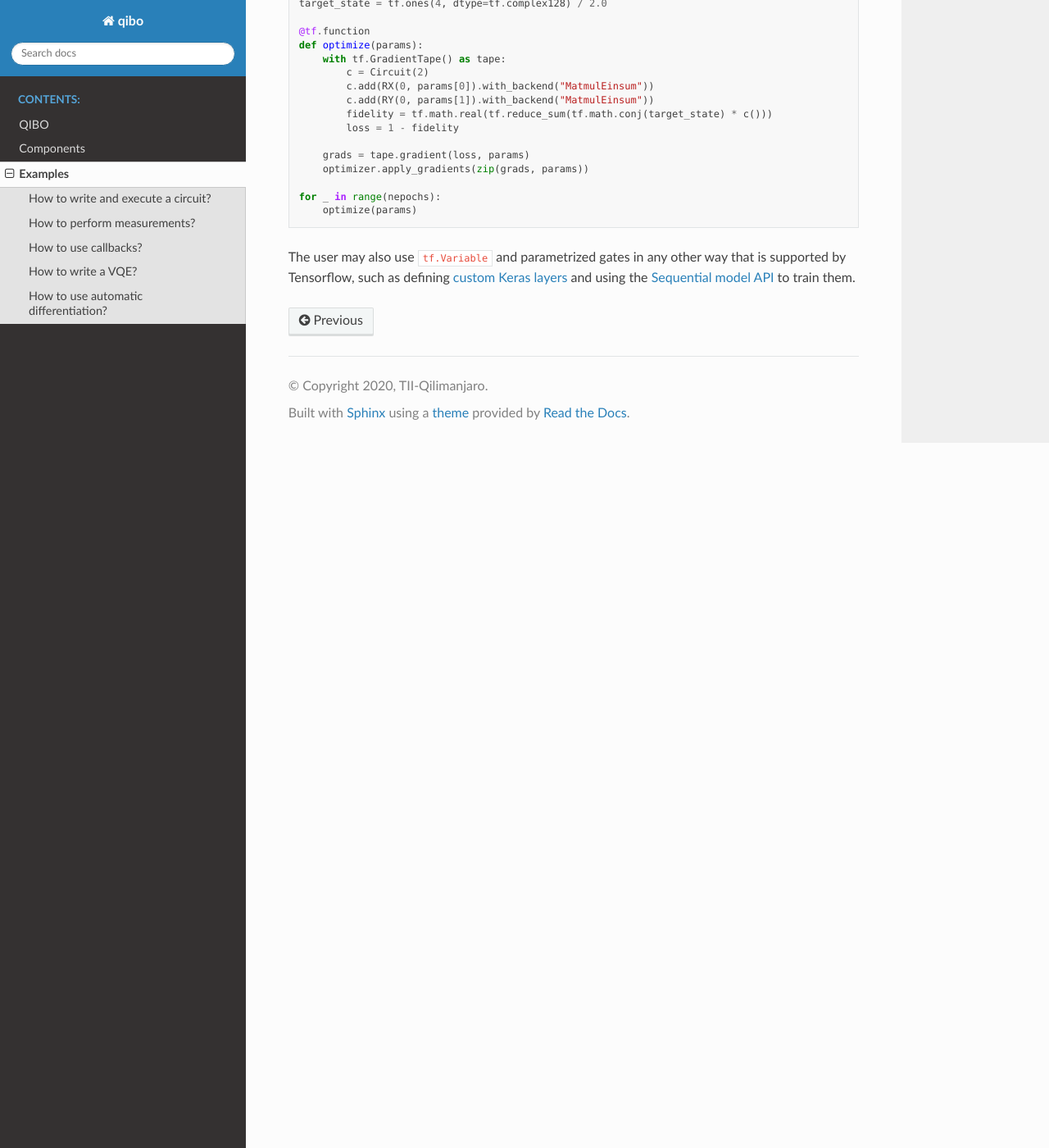
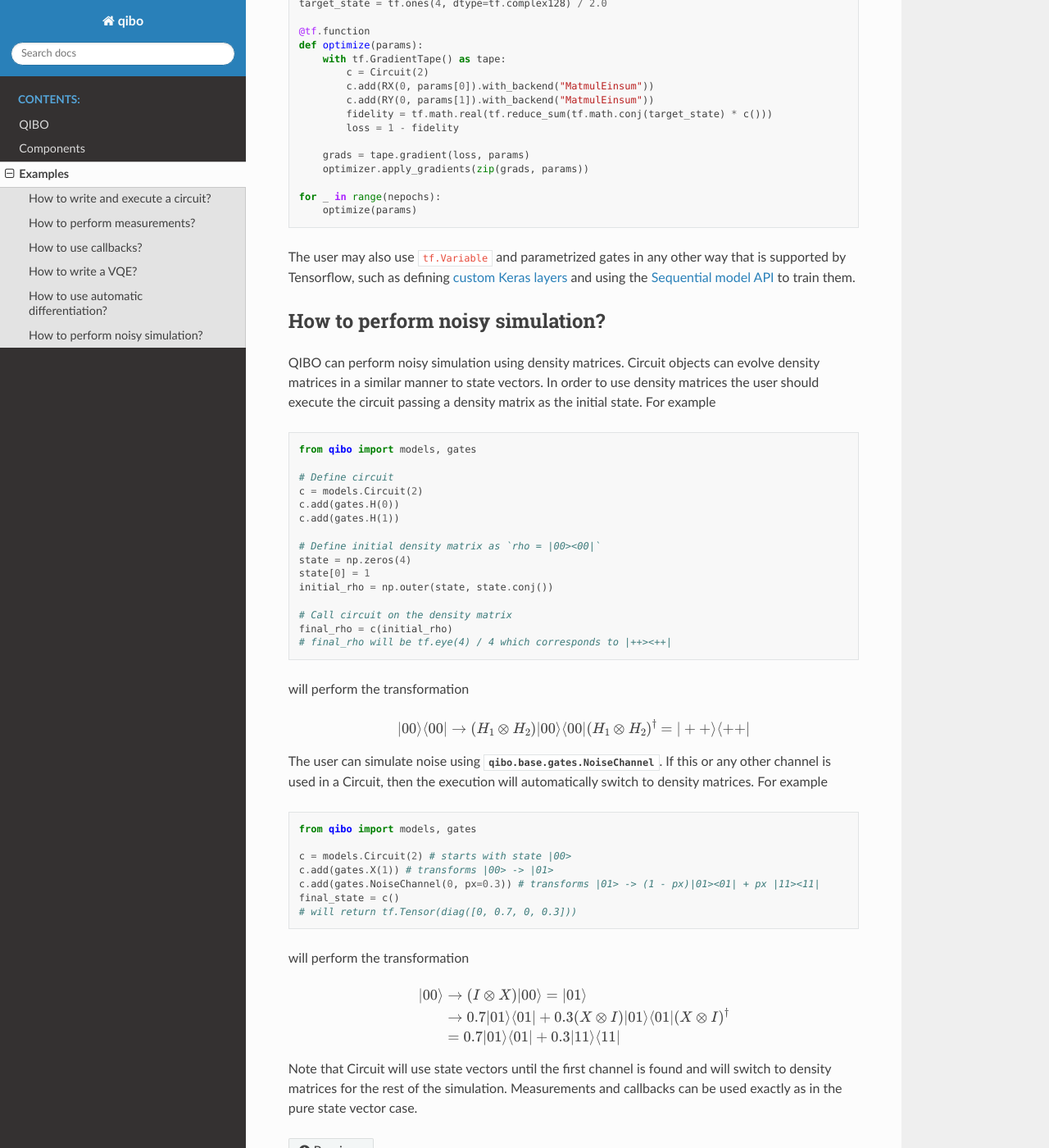
Before and after one commit to qiboteam/qibo, a Sphinx documentation site: the page built from doc/source/examples.rst, in a window 1280 px wide and 1400 px high, scrolled down 5415 px. Shown: the whole window at 82% size. Built offline with Sphinx 7.4.7 and the Read the Docs theme 2.0.0, drawn with Linux system fonts in a browser that asks for light colours.

Commit message:
Fix docs

```diff
--- a/doc/source/examples.rst
+++ b/doc/source/examples.rst
@@ -300,3 +300,60 @@ that is supported by Tensorflow, such as defining
 `custom Keras layers <https://www.tensorflow.org/guide/keras/custom_layers_and_models>`_
 and using the `Sequential model API <https://www.tensorflow.org/api_docs/python/tf/keras/Sequential>`_
 to train them.
+
+
+How to perform noisy simulation?
+--------------------------------
+
+QIBO can perform noisy simulation using density matrices. Circuit objects can
+evolve density matrices in a similar manner to state vectors. In order to use
+density matrices the user should execute the circuit passing a density matrix as
+the initial state. For example
+
+.. code-block:: python
+
+    from qibo import models, gates
+
+    # Define circuit
+    c = models.Circuit(2)
+    c.add(gates.H(0))
+    c.add(gates.H(1))
+
+    # Define initial density matrix as `rho = |00><00|`
+    state = np.zeros(4)
+    state[0] = 1
+    initial_rho = np.outer(state, state.conj())
+
+    # Call circuit on the density matrix
+    final_rho = c(initial_rho)
+    # final_rho will be tf.eye(4) / 4 which corresponds to |++><++|
+
+will perform the transformation
+
+.. math::
+    |00 \rangle \langle 00| \rightarrow (H_1 \otimes H_2)|00 \rangle \langle 00|(H_1 \otimes H_2)^\dagger = |++ \rangle \langle ++|
+
+The user can simulate noise using :class:`qibo.base.gates.NoiseChannel`.
+If this or any other channel is used in a Circuit, then the execution will automatically
+switch to density matrices. For example
+
+.. code-block:: python
+
+    from qibo import models, gates
+
+    c = models.Circuit(2) # starts with state |00>
+    c.add(gates.X(1)) # transforms |00> -> |01>
+    c.add(gates.NoiseChannel(0, px=0.3)) # transforms |01> -> (1 - px)|01><01| + px |11><11|
+    final_state = c()
+    # will return tf.Tensor(diag([0, 0.7, 0, 0.3]))
+
+will perform the transformation
+
+.. math::
+    |00\rangle & \rightarrow (I \otimes X)|00\rangle = |01\rangle
+    \\& \rightarrow 0.7|01\rangle \langle 01| + 0.3(X\otimes I)|01\rangle \langle 01|(X\otimes I)^\dagger
+    \\& = 0.7|01\rangle \langle 01| + 0.3|11\rangle \langle 11|
+
+Note that Circuit will use state vectors until the first channel is found and will
+switch to density matrices for the rest of the simulation. Measurements and
+callbacks can be used exactly as in the pure state vector case.
--- a/doc/source/qibo.rst
+++ b/doc/source/qibo.rst
@@ -20,9 +20,9 @@ Models
 Qibo provides both :ref:`generalpurpose` and :ref:`applicationspecific`.
 
 The general purpose model is called `Circuit` and holds the list of gates
-that are applied to the state vector. All `Circuit` models inherit the
-:class:`qibo.base.circuit.BaseCircuit` which implements basic properties of the
-circuit, such as the list of gates and the number of qubits.
+that are applied to the state vector or density matrix. All `Circuit` models
+inherit the :class:`qibo.base.circuit.BaseCircuit` which implements basic
+properties of the circuit, such as the list of gates and the number of qubits.
 
 In order to perform calculations and apply gates to a state vector a backend
 has to be used. Our current backend of choice is `Tensorflow <http://tensorflow.org/>`_
```
